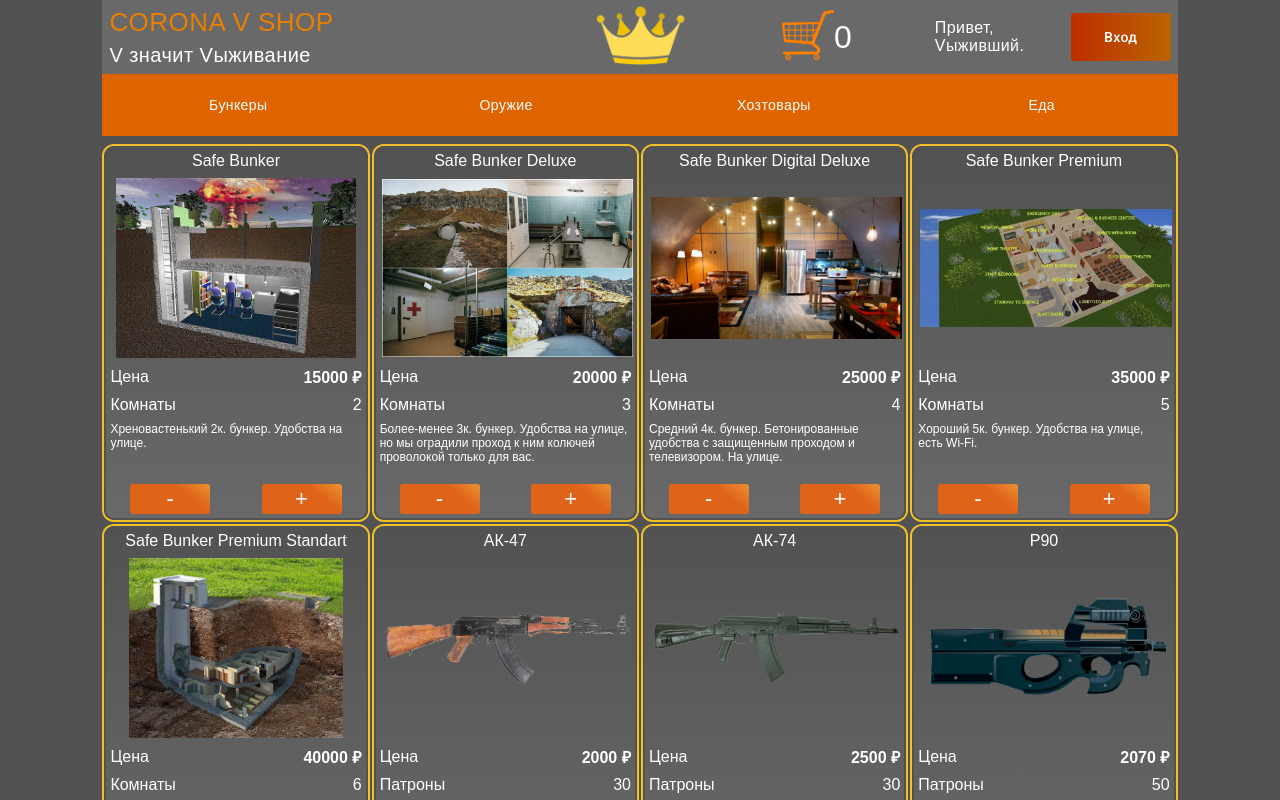
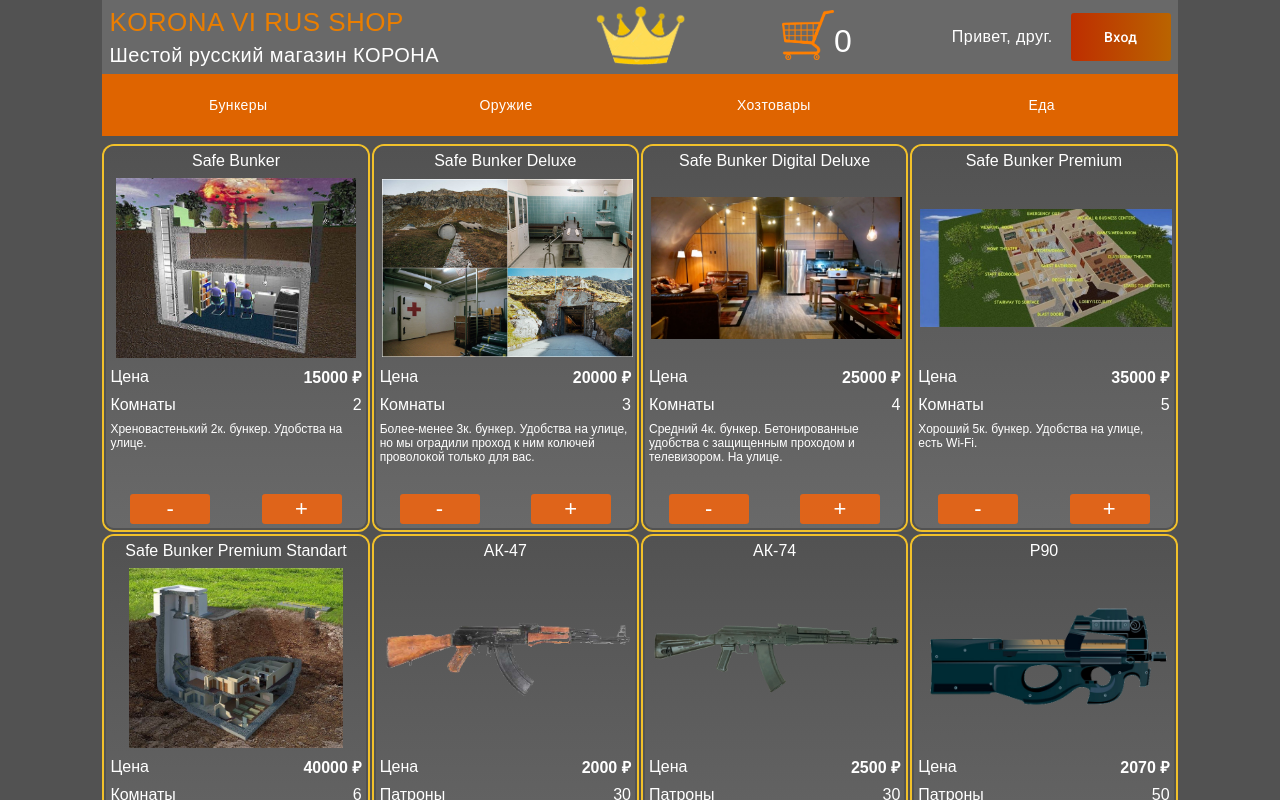
Before and after one commit to hino-2/corona-v-shop, a React (Create React App) app: page / in a window 1280 px wide. Shown: the top 800 px of the page. Built offline with nearby package versions, Linux system fonts and the light colour scheme.

Commit message:
React browser router Еще, Cart component

```diff
--- a/package.json
+++ b/package.json
@@ -10,6 +10,7 @@
     "node-sass": "^4.13.1",
     "react": "^16.13.1",
     "react-dom": "^16.13.1",
+    "react-router-dom": "^5.1.2",
     "react-scripts": "3.4.1",
     "uniqid": "^5.2.0"
   },
--- a/public/index.html
+++ b/public/index.html
@@ -11,7 +11,7 @@
     <link rel="manifest" href="%PUBLIC_URL%/manifest.json" />
     <link rel="stylesheet" href="https://fonts.googleapis.com/css?family=Roboto:300,400,500,700&display=swap" />
     <link rel="stylesheet" href="https://fonts.googleapis.com/icon?family=Material+Icons" />
-    <title>CORONA V SHOP</title>
+    <title>KORONA VI RUS SHOP</title>
   </head>
   <body>
     <noscript>You need to enable JavaScript to run this app.</noscript>
--- a/src/components/App/App.js
+++ b/src/components/App/App.js
@@ -1,20 +1,25 @@
 import React  from 'react';
 import NavBar from '../NavBar';
-import CategoryBar from '../CategoryBar';
-import ProductList from '../ProductList';
+import Shop from '../Shop';
+import Cart from '../Cart';
 import { ProductsProvider } from '../ProductsContext';
+import { BrowserRouter, Switch, Route } from 'react-router-dom';
 import './App.scss';
 
 function App() {
 
   return (
-    <ProductsProvider>
-      <div className="app">
+    <BrowserRouter>
+      <ProductsProvider>
         <NavBar />
-        <CategoryBar />
-        <ProductList />
-      </div>
-    </ProductsProvider>
+        <div className="app">
+          <Switch>
+            <Route path="/" exact component={Shop} />
+            <Route path="/cart" component={Cart} />
+          </Switch>
+        </div>
+      </ProductsProvider>
+    </BrowserRouter>
   );
 }
 
--- a/src/components/Cart/index.js
+++ b/src/components/Cart/index.js
@@ -1,28 +1,12 @@
-import React, { useContext } from 'react';
-import { ProductsContext } from '../ProductsContext'
+import React from 'react';
 import './style.scss';
 
 const Cart = () => {
-    const context = useContext(ProductsContext).cart;
-    console.log(context);
-
-    const  showCart = () => {
-        console.log('show cart');
-
-    }
 
     return (
-        <>
-            <img src="/img/cart.png"
-                 onClick={showCart}
-                 style={{"height": "50px"}}
-                 alt="Корзина" />
-            <div>
-                <font>
-                    {context.length}
-                </font>
-            </div>
-        </>
+        <div className="cart">
+            this is cart
+        </div>
     );
 }
 
--- a/src/components/Cart/style.scss
+++ b/src/components/Cart/style.scss
@@ -1,17 +1,5 @@
 .cart {
-    display: table;
-
-    img {
-        cursor: pointer;
-    }
-
-    div {
-        display: table-cell;
-        vertical-align: middle;
-    }
-
-    font {
-        color: white;
-        font-size: 32px;
-    }
+    width: 100%;
+    height: 100%;
+    place-content: center;
 }
--- a/src/components/NavBar/index.js
+++ b/src/components/NavBar/index.js
@@ -1,8 +1,8 @@
-import React, { useState, useContext } from 'react';
+import React, { useState } from 'react';
+import { Link } from 'react-router-dom';
 import Button from '@material-ui/core/Button';
 import { makeStyles } from '@material-ui/core/styles';
-import { ProductsContext } from "../ProductsContext";
-import Cart from '../Cart';
+import NavBarCart from '../NavBarCart';
 import './style.scss';
 
 const useStyles = makeStyles({
@@ -23,11 +23,11 @@ const useStyles = makeStyles({
 });
 
 const NavBar = () => {
-    const title = <font color="#EA7E00" style={{"fontSize": "26px"}}>CORONA V SHOP</font>;
-    const subtitle = <font color="white" style={{"fontSize": "20px"}}>V значит Vыживание</font>;
-    const [username, setUsername] = useState('Vыживший');
+    const title = <font color="#EA7E00" style={{"fontSize": "26px"}}>KORONA VI RUS SHOP</font>;
+    const subtitle = <font color="white" style={{"fontSize": "20px"}}>Шестой русский магазин КОРОНА</font>;
+    const [username, setUsername] = useState('друг');
 
-    const context = useContext(ProductsContext);
+    // const context = useContext(ProductsContext);
 
     const classes = useStyles();
 
@@ -38,10 +38,14 @@ const NavBar = () => {
                 <div>{subtitle}</div>
             </div>
             <div className="logo">
-                <img src="/logo.png" style={{"height": "60px"}} alt="CORONA V SHOP" />
+                <Link to="/">
+                    <img src="/logo.png" style={{"height": "60px"}} alt="CORONA V SHOP" />
+                </Link>
             </div>
-            <div className="cart">
-                <Cart />
+            <div className="navbarcart">
+                <Link to='/cart' style={{"textDecoration": "none"}}>
+                    <NavBarCart />
+                </Link>
             </div>
             <div className="greetings">
                 Привет, {username}.
--- a/src/components/NavBar/style.scss
+++ b/src/components/NavBar/style.scss
@@ -2,13 +2,11 @@
     display: grid;
     grid-auto-rows: 60px;
     grid-template-columns: 4fr 1fr 2fr 1fr 1fr;
-    height: 100%;
+    // height: 100%;
     background: #696969;
     padding: 7px;
-    // font-family: Roboto;
 
     @media only screen and (max-width: 760px) {
-        // display: inline-block;
         grid-auto-rows: inherit;
         grid-template-columns: inherit;
         height: 100%;
@@ -27,7 +25,7 @@
         align-self: center;
     }
 
-    .cart {
+    .navbarcart {
         justify-self: center;
         align-self: center;
     }
--- /dev/null
+++ b/src/components/NavBarCart/index.js
@@ -0,0 +1,29 @@
+import React, { useContext } from 'react';
+import { ProductsContext } from '../ProductsContext'
+import './style.scss';
+
+const NavBarCart = () => {
+    const context = useContext(ProductsContext).cart;
+    console.log(context);
+
+    const showCart = () => {
+        console.log('show cart');
+
+    }
+
+    return (
+        <>
+            <img src="/img/cart.png"
+                 onClick={showCart}
+                 style={{"height": "50px"}}
+                 alt="Корзина" />
+            <div>
+                <font>
+                    {context.length}
+                </font>
+            </div>
+        </>
+    );
+}
+
+export default NavBarCart;
--- /dev/null
+++ b/src/components/NavBarCart/style.scss
@@ -0,0 +1,17 @@
+.navbarcart {
+    display: table;
+
+    img {
+        cursor: pointer;
+    }
+
+    div {
+        display: table-cell;
+        vertical-align: middle;
+    }
+
+    font {
+        color: white;
+        font-size: 32px;
+    }
+}
--- a/src/components/Product/index.js
+++ b/src/components/Product/index.js
@@ -1,4 +1,5 @@
-import React from 'react';
+import React, { useContext } from 'react';
+import { ProductsContext } from '../ProductsContext'
 import uniqid from "uniqid";
 import Button from '@material-ui/core/Button';
 import { makeStyles } from '@material-ui/core/styles';
@@ -8,7 +9,8 @@ const useStyles = makeStyles({
     root: {
         fontFamily: 'Montserrat, sans-serif',
         fontSize: '22px',
-        background: 'linear-gradient(40deg, #df641a 70%, #ffdc56 150%)',
+        // background: 'radial-gradient(farthest-corner at 40px 190px, #f2c12a, #df641a)',
+        background: '#df641a',
         borderRadius: 3,
         border: 0,
         color: 'white',
@@ -16,6 +18,12 @@ const useStyles = makeStyles({
         width: 80,
         lineHeight: 'normal',
         padding: '0 5px',
+        transition: '0.3s all',
+        '&:hover': {
+            transform: 'scale(1.2)',
+            backgroundColor: '#df641a',
+            transition: '0.3s all'
+        }
     },
     label: {
         textTransform: 'capitalize',
@@ -25,6 +33,9 @@ const useStyles = makeStyles({
 const Product = ({ data }) => {
     const {id, category, name, photo, price, desc, ...other} = data;
     const classes = useStyles();
+    const context = useContext(ProductsContext);
+    // console.log(context);
+
 
     return (
         <div className="product" key={uniqid()}>
@@ -58,7 +69,7 @@ const Product = ({ data }) => {
                 <Button classes={{
                     root: classes.root,
                     label: classes.label,
-                }}>
+                }} onClick={() => context.removeProductFromCart(id)}>
                     -
                 </Button>
             </div>
@@ -66,7 +77,7 @@ const Product = ({ data }) => {
                 <Button classes={{
                         root: classes.root,
                         label: classes.label,
-                    }}>
+                    }} onClick={() => context.addProductsToCart(data)}>
                         +
                 </Button>
             </div>
--- a/src/components/Product/style.scss
+++ b/src/components/Product/style.scss
@@ -5,8 +5,8 @@
 }
 
 .product {
-    min-height: 250px;
-    max-height: 370px;
+    min-height: 380px;
+    max-height: 380px;
     border: #525252 solid 2px;
     border-radius: 10px;
     background: linear-gradient(180deg, #525252 0%, #696969 100%);
@@ -27,6 +27,11 @@
         padding: 2px;
         max-width: 100%;
         max-height: 180px;
+        z-index: 1;
+
+        &:hover {
+            // z-index: 2;
+        }
     }
 
     div {
--- /dev/null
+++ b/src/components/Shop/index.js
@@ -0,0 +1,14 @@
+import React from 'react';
+// import NavBar from '../NavBar';
+import CategoryBar from '../CategoryBar';
+import ProductList from '../ProductList';
+
+const Shop = () => (
+    <>
+        {/* <NavBar /> */}
+        <CategoryBar />
+        <ProductList />
+    </>
+);
+
+export default Shop;
```
Also changed, not shown: 1 other file (tests, documents, lock files or other folders).
